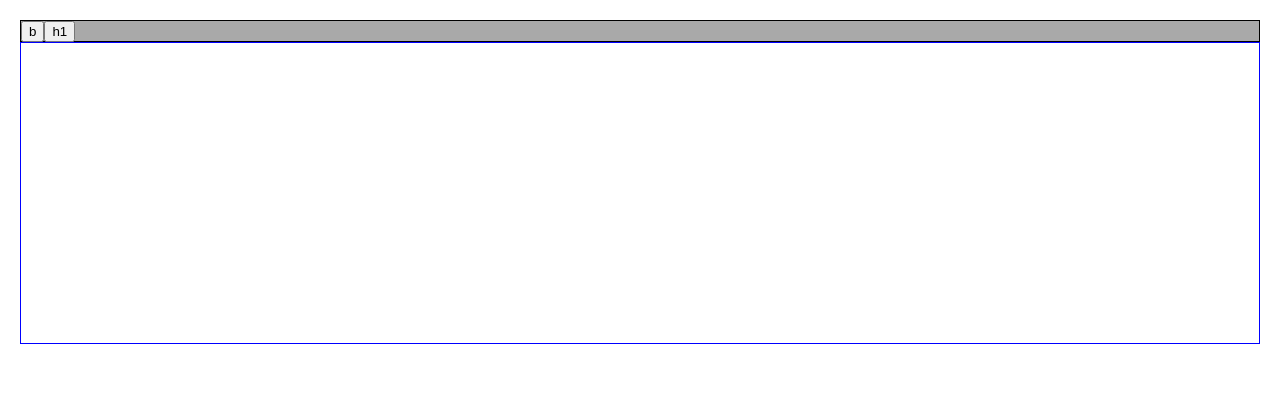
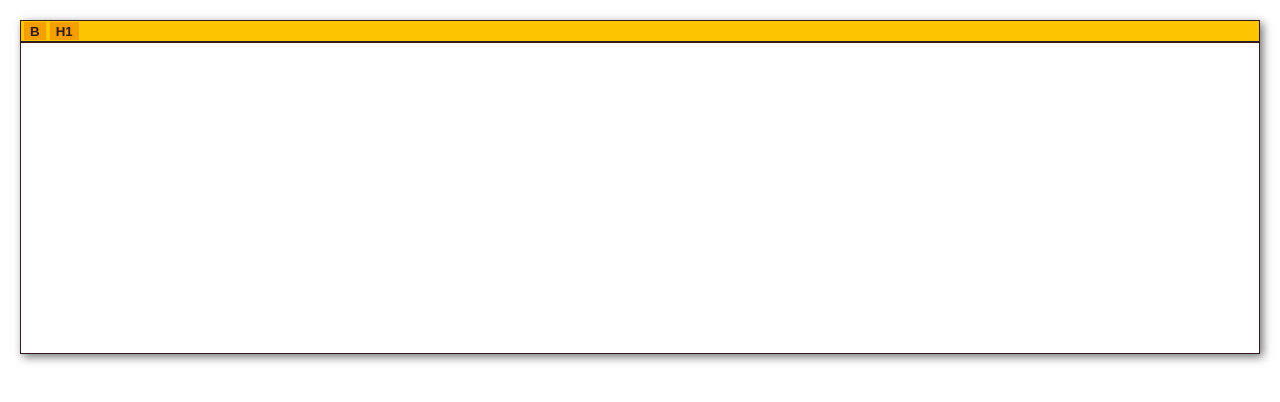
Before and after one commit to LotusExpert/wysiwyg, a website built with webpack: page index.html in a window 1280 px wide. Built offline with nearby package versions, Linux system fonts and the light colour scheme; a small style sheet from the web is missing.

Commit message:
SASS Updates

```diff
--- a/src/scss/styles.scss
+++ b/src/scss/styles.scss
@@ -1,5 +1,13 @@
 @import "~font-awesome/css/font-awesome.css";
 @import "~roboto-fontface/css/roboto/roboto-fontface.css";
+
+$beer-foam: #c5c7c8;
+$beer-one: #ffe500;
+$beer-two: #fdc400;
+$beer-three: #f49e00;
+$beer-four: #c58100;
+$beer-five: #9e6904;
+$beer-dark: #321a16;
 
 html, body {
   margin: 0;
@@ -13,22 +21,38 @@ body {
   min-height: 100%;
 }
 
-
 #editor {
   padding: 20px;
   display: flex;
   flex-direction: column;
 
+  #wysiwyg_wrapper {
+    box-shadow: 3px 3px 9px 0px rgba(0,0,0,0.55);
+  }
   #wysiwyg_toolbar {
     height: 20px;
-    background-color: darkgrey;
-    border: 1px solid black;
+    background-color: $beer-two;
+    border: 1px solid $beer-dark;
+    display: flex;
+    flex-direction: row;
+    justify-content: flex-start;
+    button {
+      background-color: $beer-three;
+      color: $beer-dark;
+      font-weight: bold;
+      border: 1px solid $beer-two;
+      outline: 0;
+      margin-left: 2px;
+      text-transform: uppercase;
+    }
   }
 
   #wysiwyg_area {
     height: 300px;
     overflow: scroll;
-    border: 1px solid blue;
+    border: 1px solid #321a16;
+    outline: 0;
+    padding: 5px;
   }
 
 }
```
